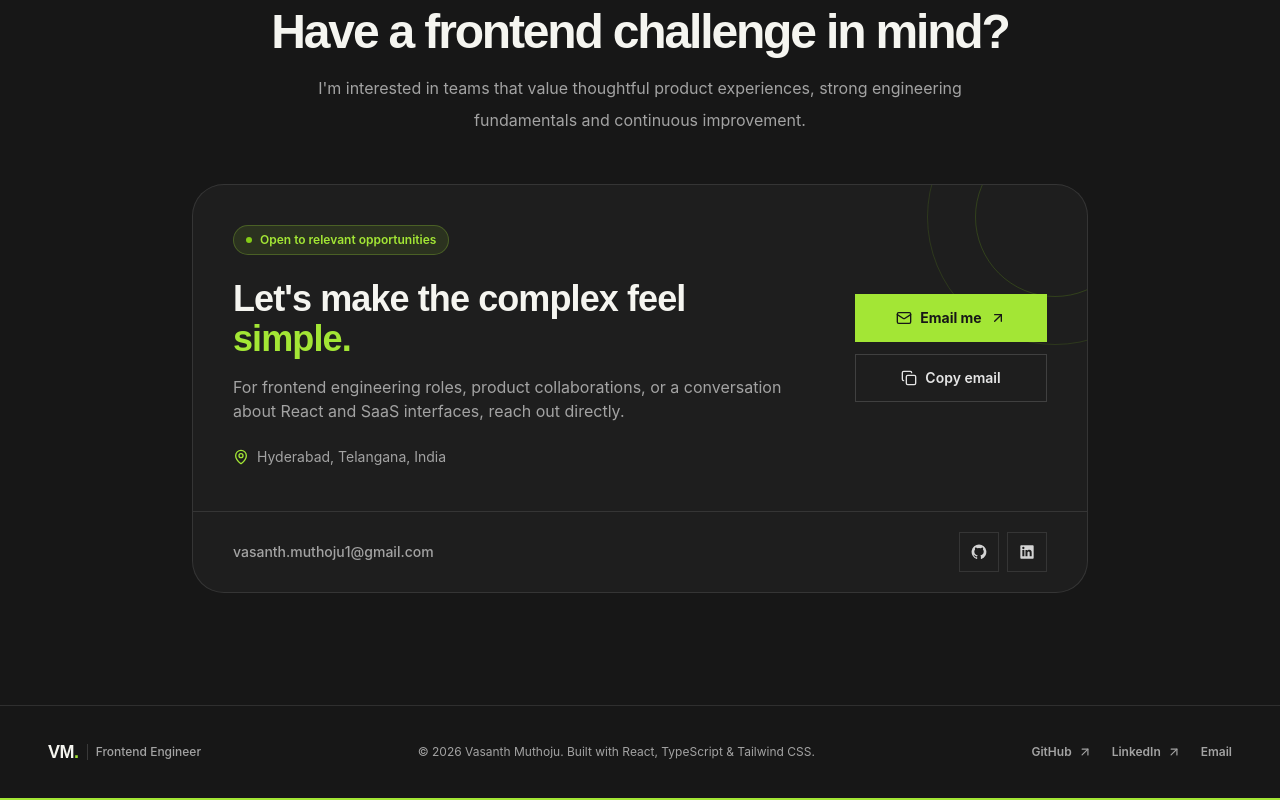
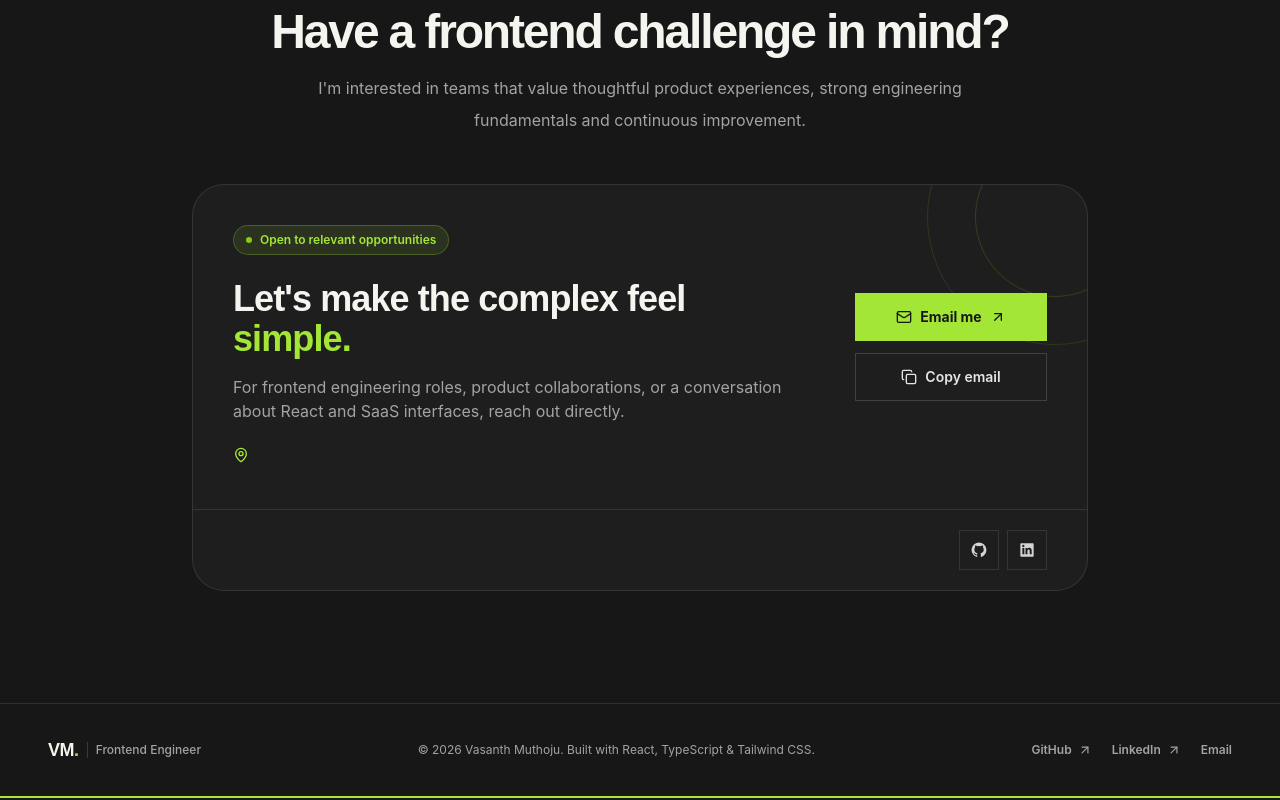
Before and after one commit to vasanthmuthoju/vasanth-portfolio, a React (Vite) app: page / in a window 1280 px wide. Shown: the part 6808-7608 px from the top of the page. Built offline with nearby package versions, Linux system fonts and the light colour scheme.

Commit message:
Move contact details to environment variables

```diff
--- a/src/data/socials.ts
+++ b/src/data/socials.ts
@@ -1,7 +1,7 @@
 export const socials = {
     github: "https://github.com/vasanthmuthoju",
-    linkedin: "https://linkedin.com/in/vasanthmuthoju",
-    email: "vasanth.muthoju1@gmail.com",
-    phone: "+91-9398221602",
-    location: "Hyderabad, Telangana, India",
+    linkedin: import.meta.env.VITE_LINKEDIN,
+    email: import.meta.env.VITE_EMAIL,
+    phone: import.meta.env.VITE_PHONE,
+    location: import.meta.env.VITE_LOCATION,
 };
```
Also changed, not shown: 1 other file (tests, documents, lock files or other folders).
